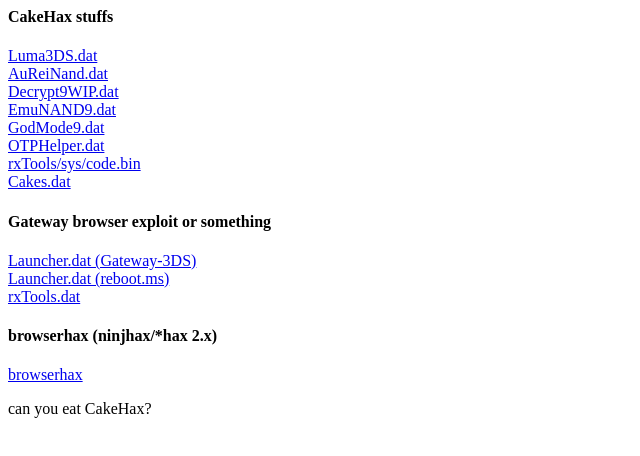
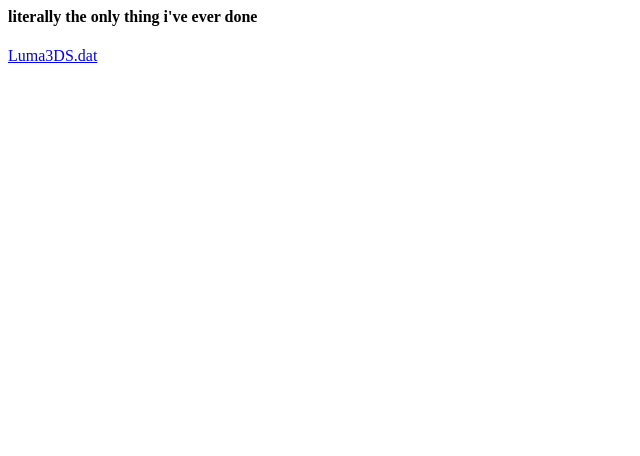
Before and after one commit to phoen1x74/phoen1x274.github.io, a plain HTML site: page index.html in a window 1280 px wide. Shown: the whole page, without its empty margins (0-640 px from the left). Drawn offline with Linux system fonts and the light colour scheme.

Commit message:
now it's not a complete clone of ihaveamac's lol

```diff
--- a/index.html
+++ b/index.html
@@ -4,22 +4,8 @@
   </head>
   <body>
     <p>
-      <h4>CakeHax stuffs</h4>
-      <a href="http://dukesrg.github.io/?Luma3DS.dat">Luma3DS.dat</a><br>
-      <a href="http://dukesrg.github.io/?AuReiNand.dat">AuReiNand.dat</a><br>
-      <a href="http://dukesrg.github.io/?Decrypt9WIP.dat">Decrypt9WIP.dat</a><br>
-      <a href="http://dukesrg.github.io/?EmuNAND9.dat">EmuNAND9.dat</a><br>
-      <a href="http://dukesrg.github.io/?GodMode9.dat">GodMode9.dat</a><br>
-      <a href="http://dukesrg.github.io/?OTPHelper.dat">OTPHelper.dat</a><br>
-      <a href="http://dukesrg.github.io/?rxTools/sys/code.bin">rxTools/sys/code.bin</a><br>
-      <a href="http://dukesrg.github.io/?Cakes.dat">Cakes.dat</a><br>
-      <h4>Gateway browser exploit or something</h4>
-      <a href="http://go.gateway-3ds.com/">Launcher.dat (Gateway-3DS)</a><br>
-      <a href="http://www.reboot.ms/3ds/load.html?launcher.dat">Launcher.dat (reboot.ms)</a><br>
-      <a href="http://www.reboot.ms/3ds/load.html?rxTools.dat">rxTools.dat</a><br>
-      <h4>browserhax (ninjhax/*hax 2.x)</h4>
-      <a href="http://yls8.mtheall.com/3dsbrowserhax_auto.php">browserhax</a>
+      <h4>literally the only thing i've ever done</h4>
+      <a href="http://phoen1x74.github.io/ninjhax2.x">Luma3DS.dat</a><br>
     </p>
-    <p>can you eat CakeHax?</p>
   </body>
 </html>
```
